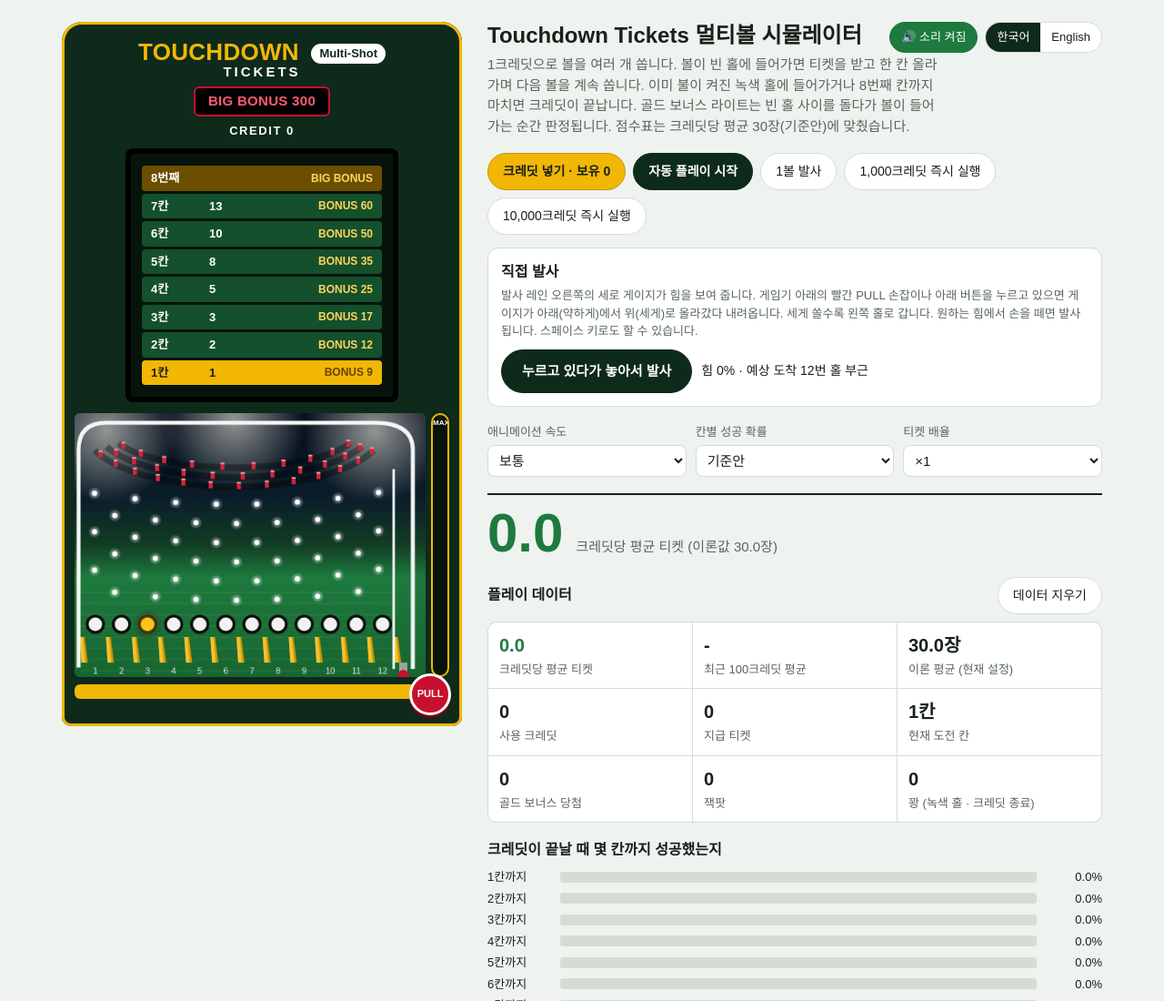
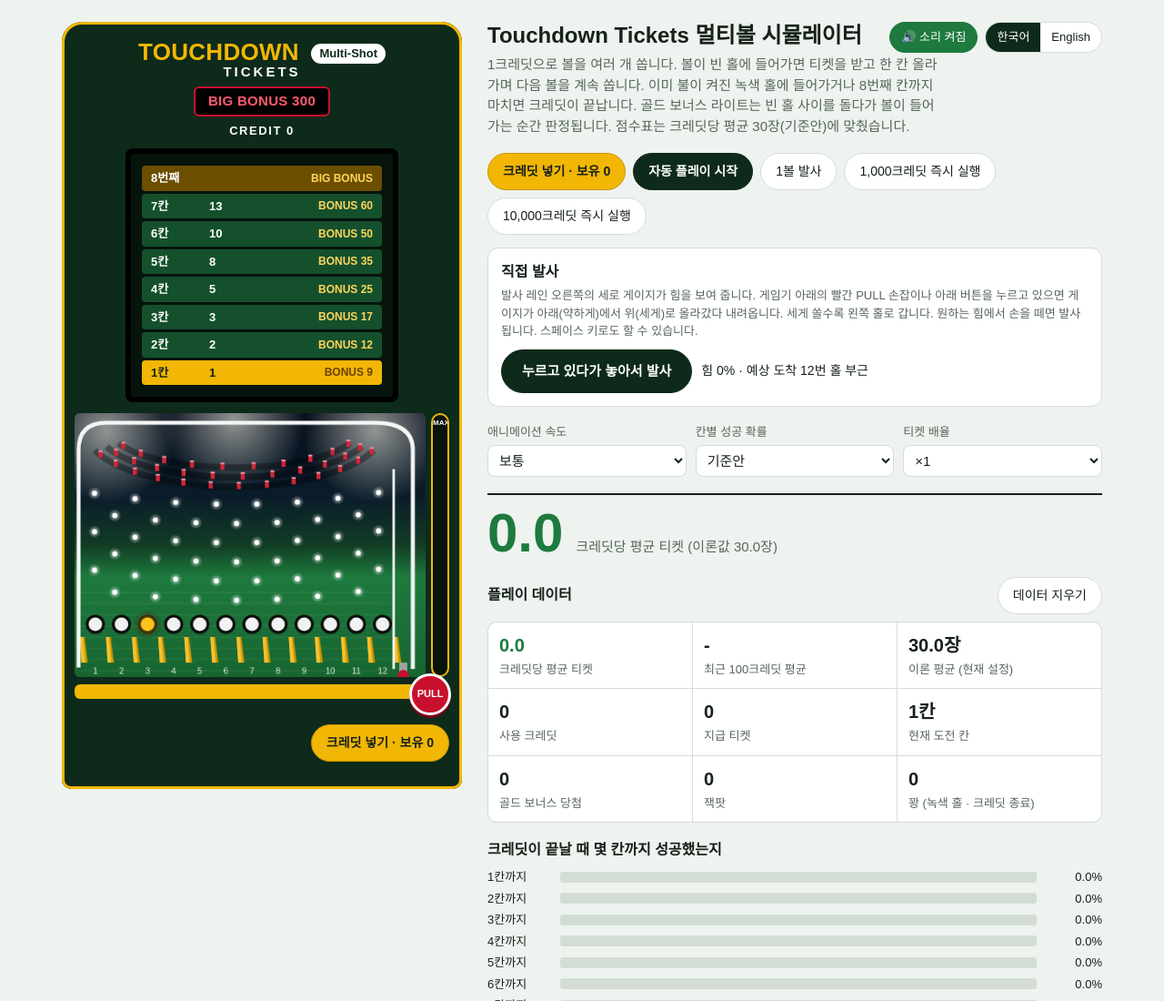
Before and after one commit to sunkyuoh1019-coder/hfsdkljhjfdskl, a plain HTML site: page touchdown-multishot-30.html in a window 1280 px wide. Shown: the top 1100 px of the page at 91% size. Drawn offline with Linux system fonts and the light colour scheme; a web font is replaced by a local one.

Commit message:
Add second credit button under the PULL knob
Both credit buttons share one credit count.

Co-Authored-By: Claude Fable 5.2 <noreply@anthropic.com>

```diff
--- a/touchdown-multishot-30.html
+++ b/touchdown-multishot-30.html
@@ -37,6 +37,7 @@ body{margin:0;background:var(--bg);color:var(--ink);font-family:"IBM Plex Sans K
 .topper .logo{font-size:26px;line-height:1.05}
 .topper .logo .mode{display:inline-block;vertical-align:middle;margin-left:6px;padding:3px 9px;border-radius:999px;background:#fff;color:#0E2A1B;font-size:13px;line-height:1.2;letter-spacing:0}
 .topper .crd{margin-top:6px;color:#fff;font-size:13px;font-weight:700;letter-spacing:.12em}
+.coin{display:flex;justify-content:flex-end;margin-top:28px}
 button.credit{background:#F2B705;color:#16211A;border-color:#C99400;font-weight:700}
 .topper .logo small{display:block;color:#fff;font-size:15px;letter-spacing:.2em}
 .topper .jp{display:inline-block;margin-top:8px;padding:3px 14px;border:2px solid #C8102E;border-radius:6px;color:#FF5A6E;background:#000;font-size:15px;font-variant-numeric:tabular-nums}
@@ -127,6 +128,7 @@ h2{font-size:16px;margin:18px 0 8px}
       </div>
       <div class="pfwrap"><canvas id="pf" width="440" height="330" data-i18n-aria="aPf" aria-label="플레이필드: 핀, 12개 홀, 발사 레인"></canvas><div class="vgauge" aria-hidden="true"><div class="vfill" id="vfill"></div><span class="vt">MAX</span></div></div>
       <div class="ledge"><button id="knob" class="knob" aria-label="PULL">PULL</button></div>
+      <div class="coin"><button class="credit" id="credit2"></button></div>
     </div>
   </section>
 
@@ -504,7 +506,7 @@ function render() {
 /* ---------- credits: a play needs a credit (one-shot: every ball, multi-shot: the first ball of a credit) ---------- */
 let credits = 0;
 const needCredit = () => typeof inCredit === 'undefined' || !inCredit;
-function showCredit() { $('credit').textContent = tr().creditBtn(credits); $('crdTop').textContent = 'CREDIT ' + credits; }
+function showCredit() { $('credit').textContent = $('credit2').textContent = tr().creditBtn(credits); $('crdTop').textContent = 'CREDIT ' + credits; }
 function noCredit() {
   if (running) $('play').onclick();
   const b = $('banner');
@@ -550,7 +552,7 @@ $('play').onclick = () => {
   $('play').setAttribute('aria-pressed', running ? 'true' : 'false');
   if (running) loop();
 };
-$('credit').onclick = () => { credits++; showCredit(); SFX.ok(); };
+$('credit').onclick = $('credit2').onclick = () => { credits++; showCredit(); SFX.ok(); };
 $('one').onclick = () => { if (!running) playOne(); };
 
 /* ---------- manual launch with power ---------- */
```
Also changed, not shown: touchdown-multishot-50.html (+4 -2 lines), touchdown-oneshot-30.html (+4 -2 lines), touchdown-oneshot-50.html (+4 -2 lines).
